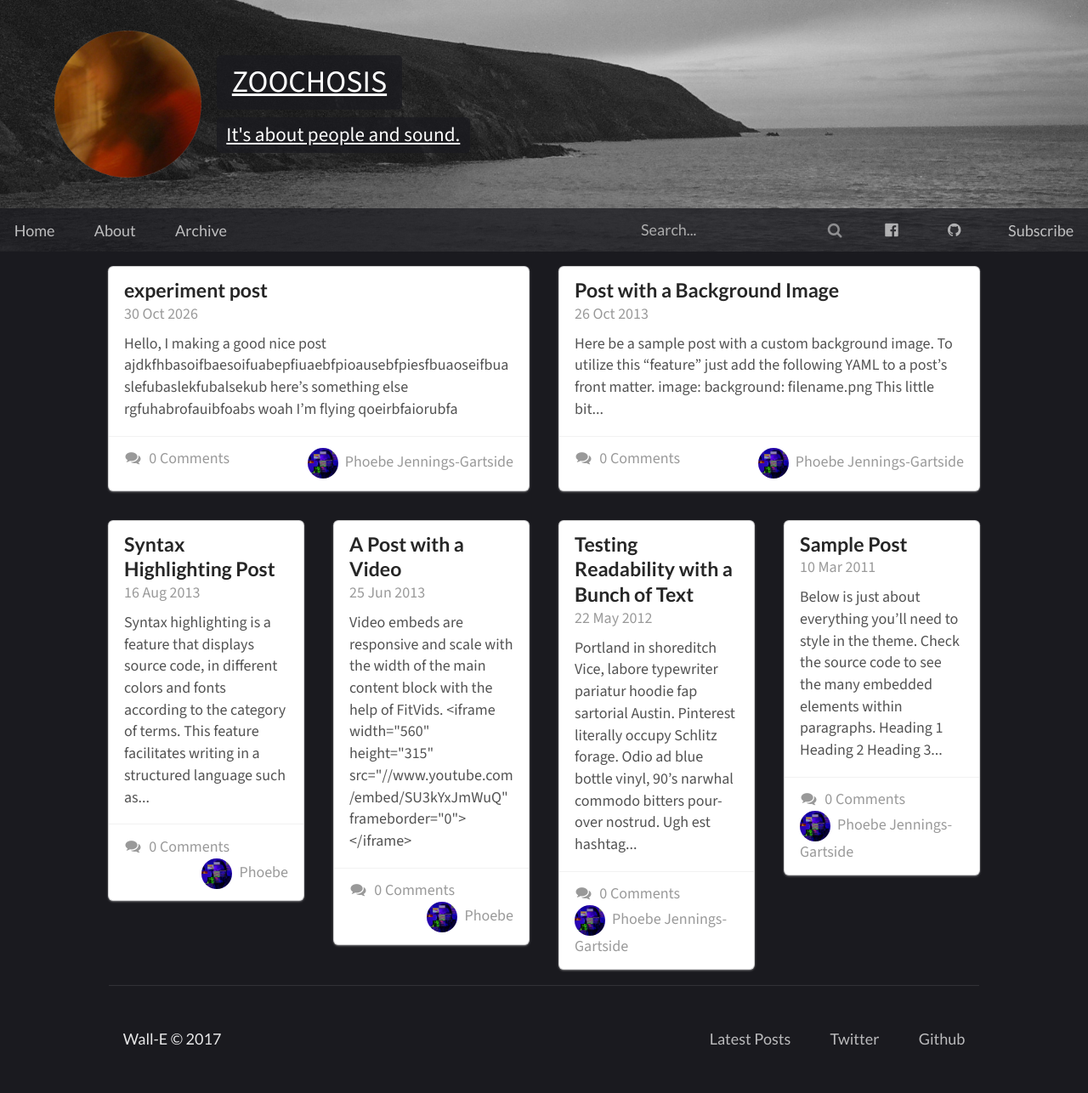
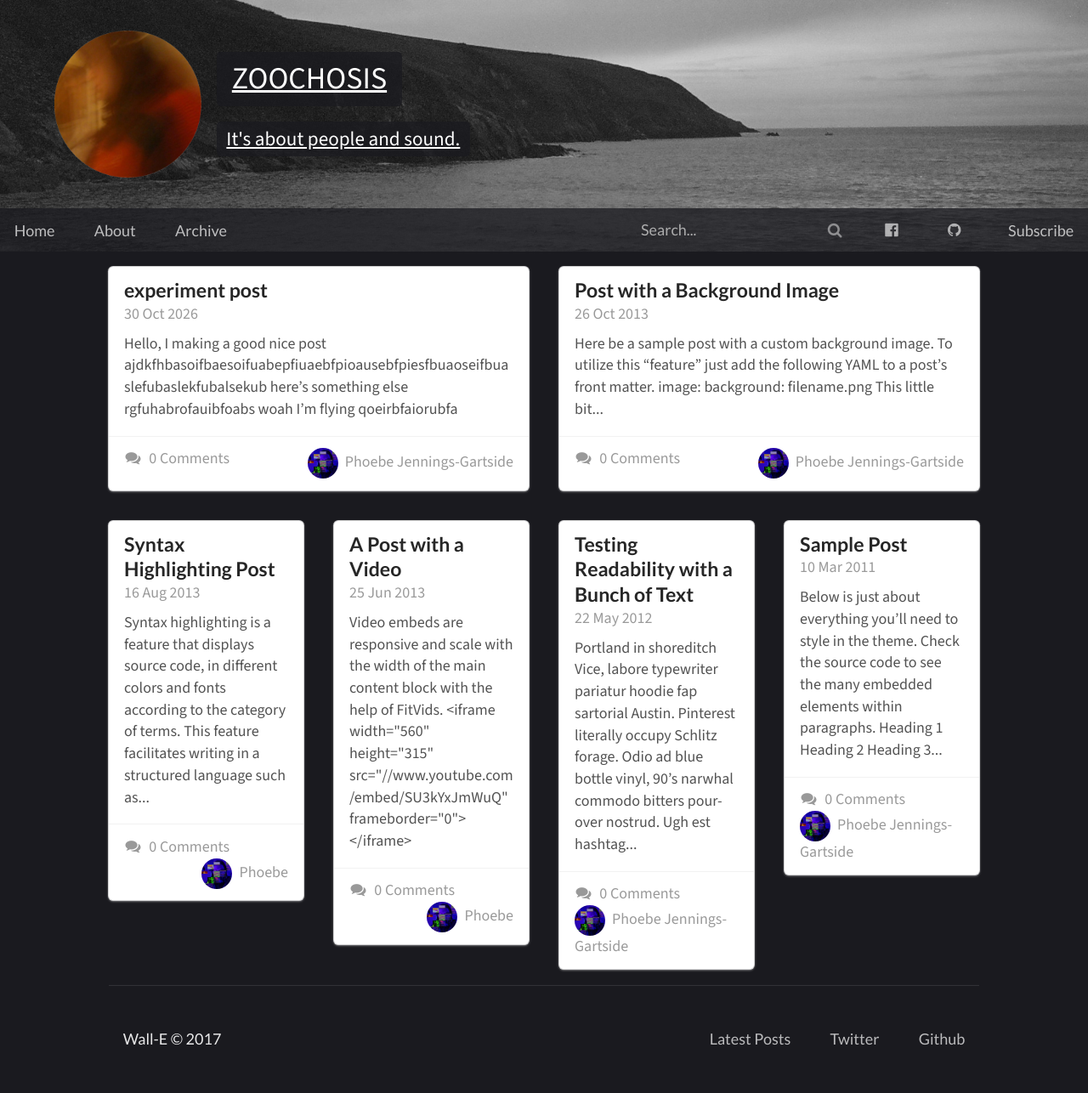
Before and after one commit to ZOOCHOSIS-BLOG/ZOOCHOSIS-BLOG.github.io, a Jekyll site: the page built from index.html, in a window 1280 px wide. Shown: the whole page at 85% size. Built offline with Jekyll 4.4.1, drawn with Linux system fonts in a browser that asks for light colours; the list of posts is cut into pages by our own code; comment, search, counter and statistics services are not loaded.

Commit message:
distance 2 (check)

```diff
--- a/assets/css/main.css
+++ b/assets/css/main.css
@@ -88,7 +88,7 @@ header {
     font-weight: 400;
     text-decoration-line: underline;
     text-align: left;
-    margin: 0 0 0.5rem;
+    margin: 0 0 1rem;
     display: block;
     padding: 0.25em 0.5em;
     background-color: rgba(26, 26, 31, 0.75);
```
